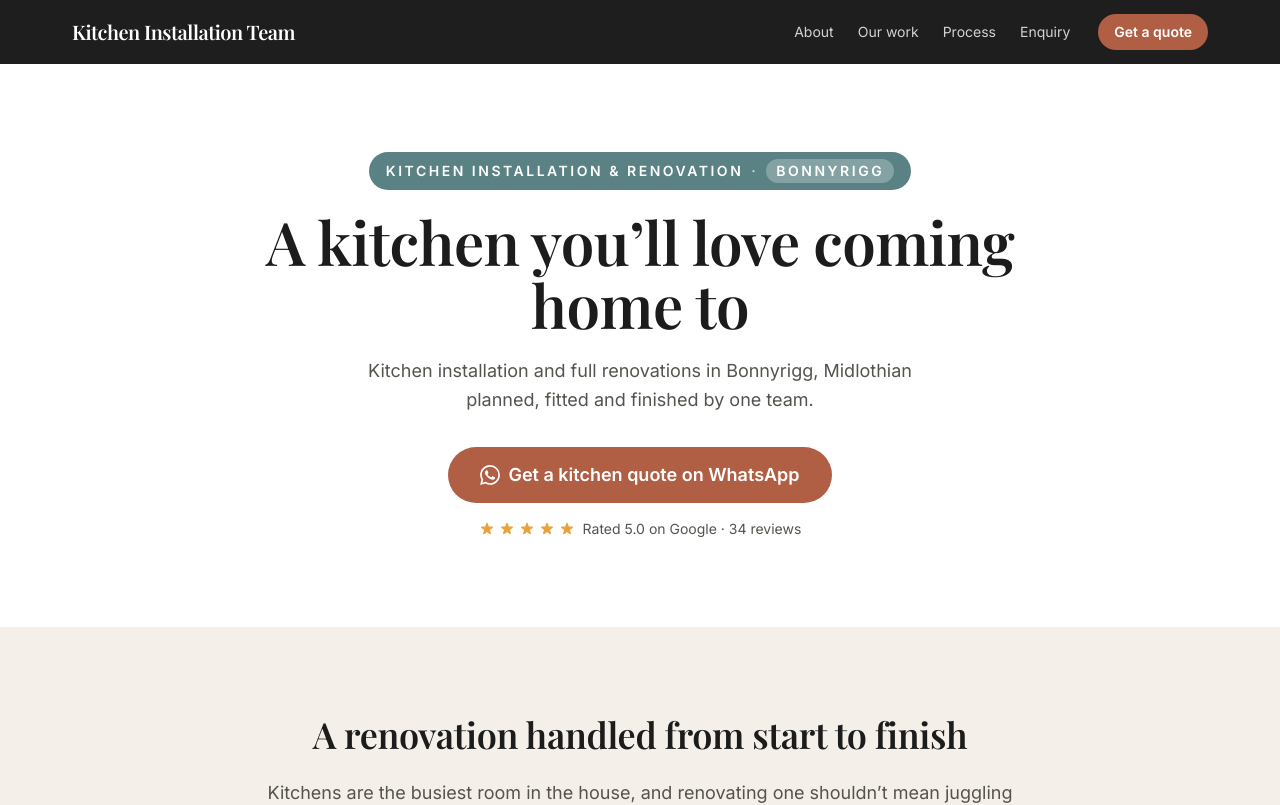
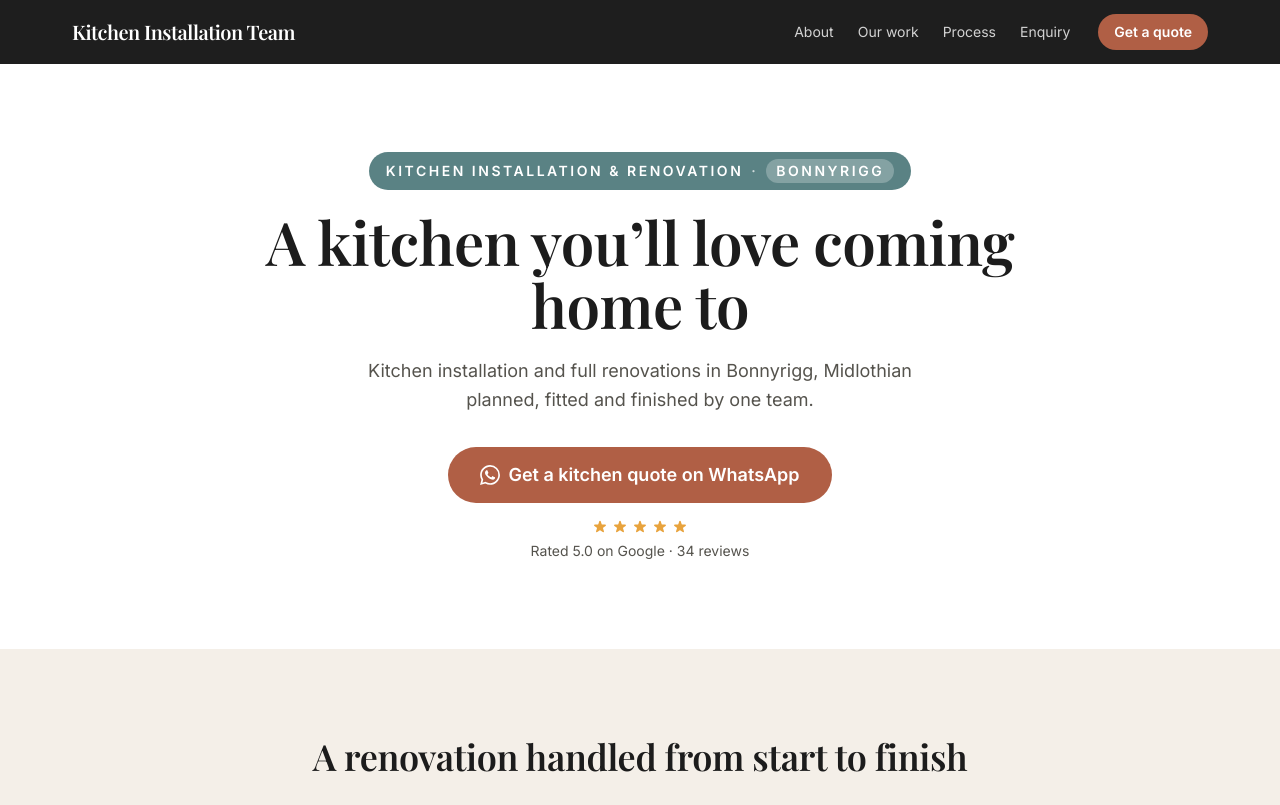
Before and after one commit to Tradetitan66/kitchen-installation-ltd, a React (Vite) app: page / in a window 1280 px wide. Shown: the top 805 px of the page. Built offline with nearby package versions, Linux system fonts and the light colour scheme.

Commit message:
Stack hero rating stars above rating text

```diff
--- a/src/components/Hero.tsx
+++ b/src/components/Hero.tsx
@@ -30,12 +30,12 @@ export default function Hero() {
           <WhatsAppIcon className="h-5 w-5" />
           Get a kitchen quote on WhatsApp
         </button>
-        <p className="mt-4 flex items-center justify-center gap-2 text-sm text-ink-muted">
+        <div className="mt-4 flex flex-col items-center gap-1.5 text-sm text-ink-muted">
           <Stars className="h-4 w-4" />
           <span>
             Rated {BUSINESS.rating} on Google &middot; {BUSINESS.reviewCount} reviews
           </span>
-        </p>
+        </div>
       </div>
     </section>
   );
```
